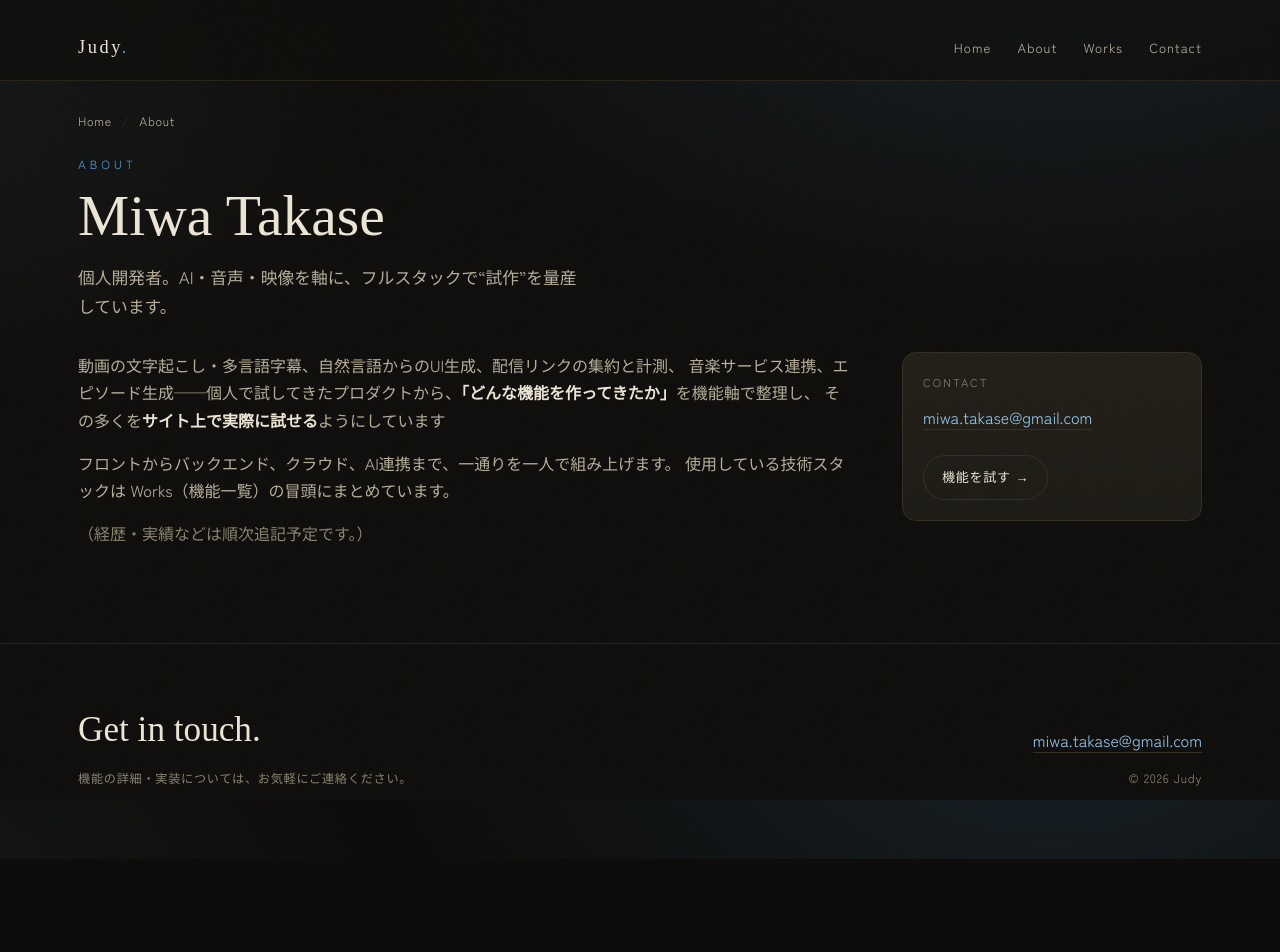
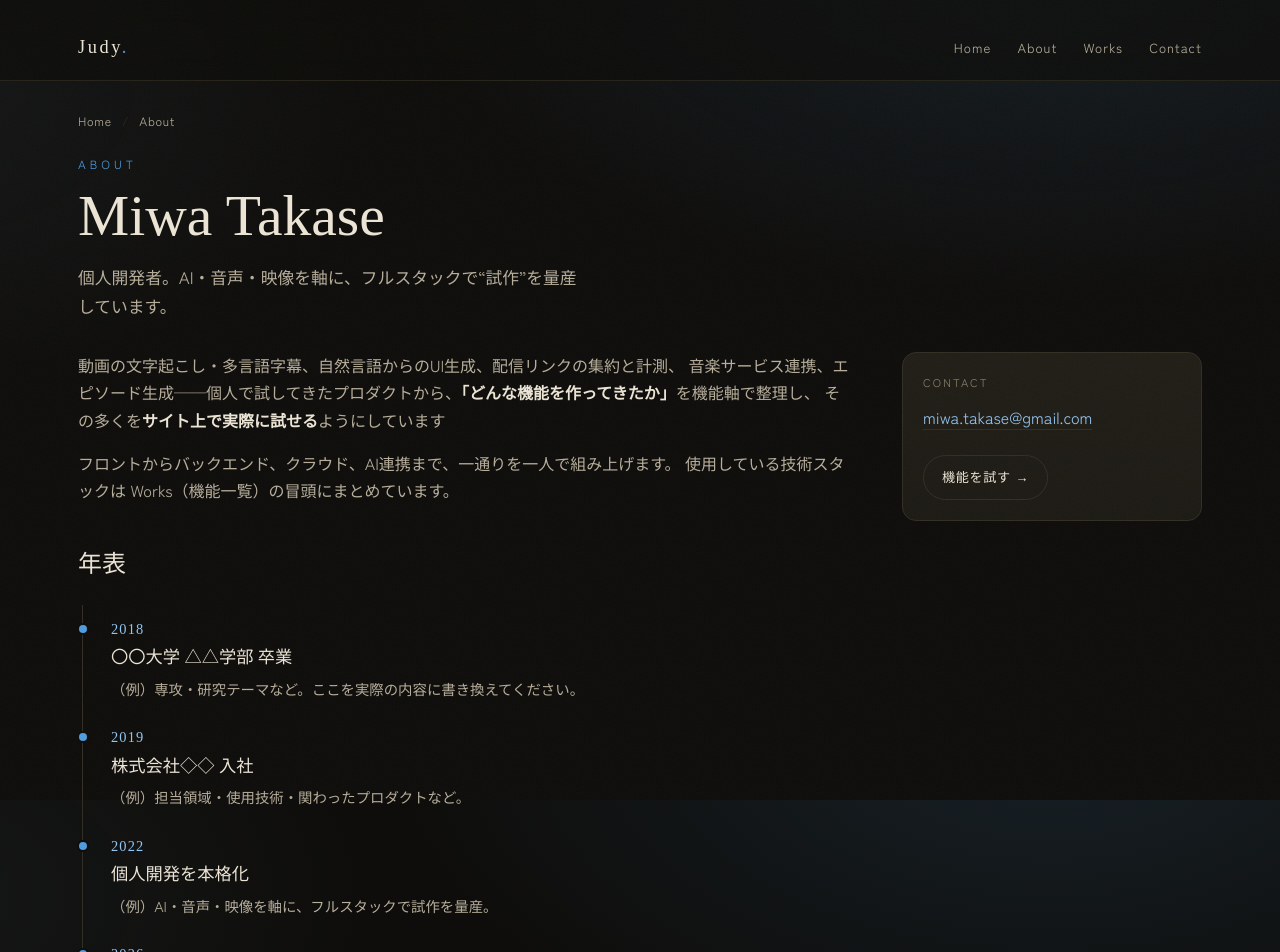
Before and after one commit to miwa-takase/portfolio, a React (Vite) app: page /about in a window 1280 px wide. Shown: the top 952 px of the page. Before the commit the page ends 859 px from the top, so only its background shows below. Built offline with nearby package versions, Linux system fonts and the light colour scheme; no server answers; a web font is replaced by a local one.

Commit message:
feat(about): 年表形式のプロフィールを追加（src/data/timeline.ts で編集）
Co-Authored-By: Claude Opus 4.8 <noreply@anthropic.com>

```diff
--- /dev/null
+++ b/src/data/timeline.ts
@@ -0,0 +1,34 @@
+// 年表プロフィール（About ページ）
+// ▼ これは「記入例」です。実際の経歴に書き換えてください。
+//   - year は文字列（"2024" / "2024.04" / "2024–現在" など自由）
+//   - detail は省略可
+//   - 上から時系列で並びます（新しい順にしたい場合は並べ替え）
+export type TimelineEntry = {
+  year: string;
+  title: string;
+  detail?: string;
+};
+
+export const TIMELINE: TimelineEntry[] = [
+  {
+    year: "2018",
+    title: "〇〇大学 △△学部 卒業",
+    detail:
+      "（例）専攻・研究テーマなど。ここを実際の内容に書き換えてください。",
+  },
+  {
+    year: "2019",
+    title: "株式会社◇◇ 入社",
+    detail: "（例）担当領域・使用技術・関わったプロダクトなど。",
+  },
+  {
+    year: "2022",
+    title: "個人開発を本格化",
+    detail: "（例）AI・音声・映像を軸に、フルスタックで試作を量産。",
+  },
+  {
+    year: "2026",
+    title: "本ポートフォリオを公開",
+    detail: "機能軸で制作物を整理し、その場で試せるサイトとして運用開始。",
+  },
+];
--- a/src/pages/About.tsx
+++ b/src/pages/About.tsx
@@ -1,5 +1,6 @@
 import { Link } from "react-router-dom";
 import { OWNER } from "../data/apps";
+import { TIMELINE } from "../data/timeline";
 
 const btnGhost =
   "inline-flex items-center gap-2 rounded-full border border-line px-[18px] py-2.5 text-[0.82rem] tracking-[0.05em] text-paper transition-all hover:border-accent hover:text-accent-soft";
@@ -41,8 +42,28 @@ export default function About() {
             フロントからバックエンド、クラウド、AI連携まで、一通りを一人で組み上げます。
             使用している技術スタックは Works（機能一覧）の冒頭にまとめています。
           </p>
-          {/* ▼ 経歴・実績など、詳細はこのページに追記 */}
-          <p className="text-muted">（経歴・実績などは順次追記予定です。）</p>
+          {/* 年表プロフィール（内容は src/data/timeline.ts を編集） */}
+          <h2 className="mb-5 mt-10 font-serif text-[1.5rem] font-medium">
+            年表
+          </h2>
+          <ol className="relative ml-1 border-l border-line">
+            {TIMELINE.map((t, i) => (
+              <li key={i} className="relative py-3 pl-7">
+                <span className="absolute -left-[6.5px] top-[18px] h-3 w-3 rounded-full border-2 border-ink bg-accent" />
+                <div className="font-serif text-[0.9rem] tracking-[0.08em] text-accent-soft">
+                  {t.year}
+                </div>
+                <div className="mt-0.5 font-serif text-[1.08rem] text-paper">
+                  {t.title}
+                </div>
+                {t.detail && (
+                  <p className="mt-1 text-[0.9rem] text-paper-dim">
+                    {t.detail}
+                  </p>
+                )}
+              </li>
+            ))}
+          </ol>
         </div>
 
         <aside className="card-surface h-max rounded-[14px] p-5">
```
